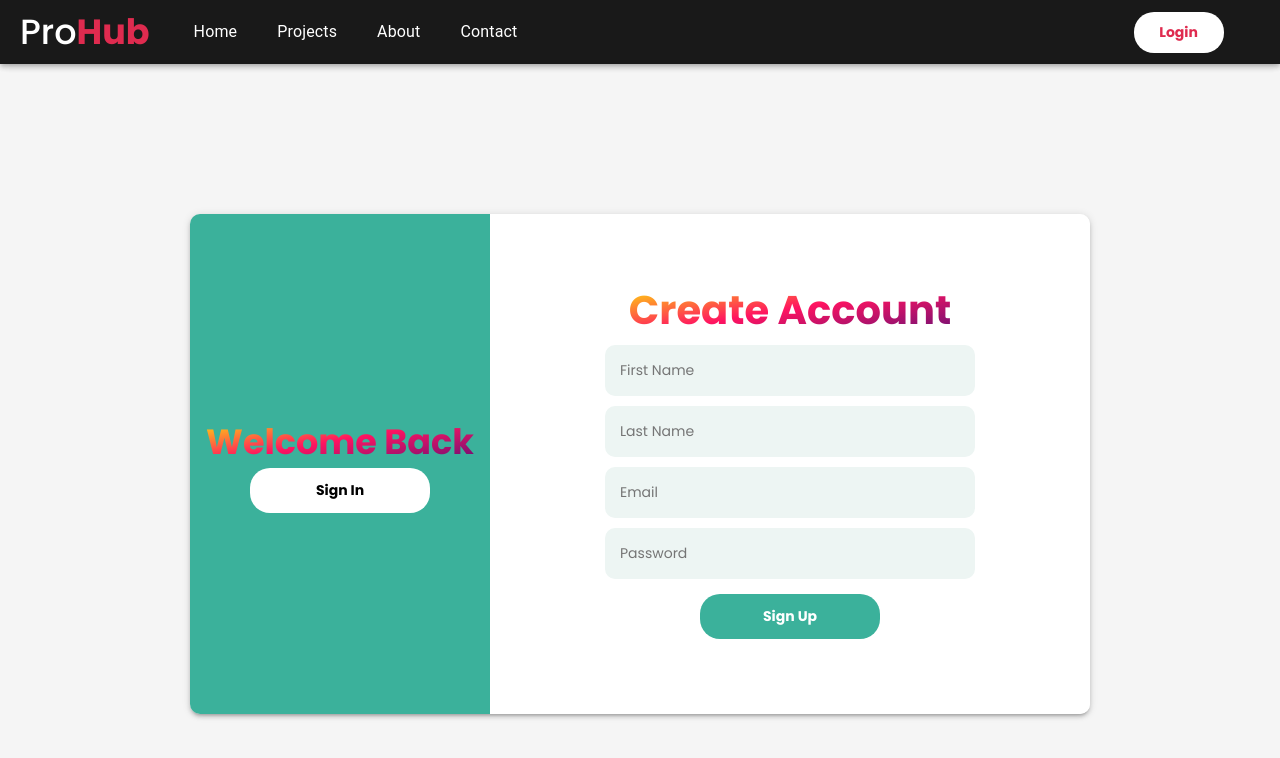
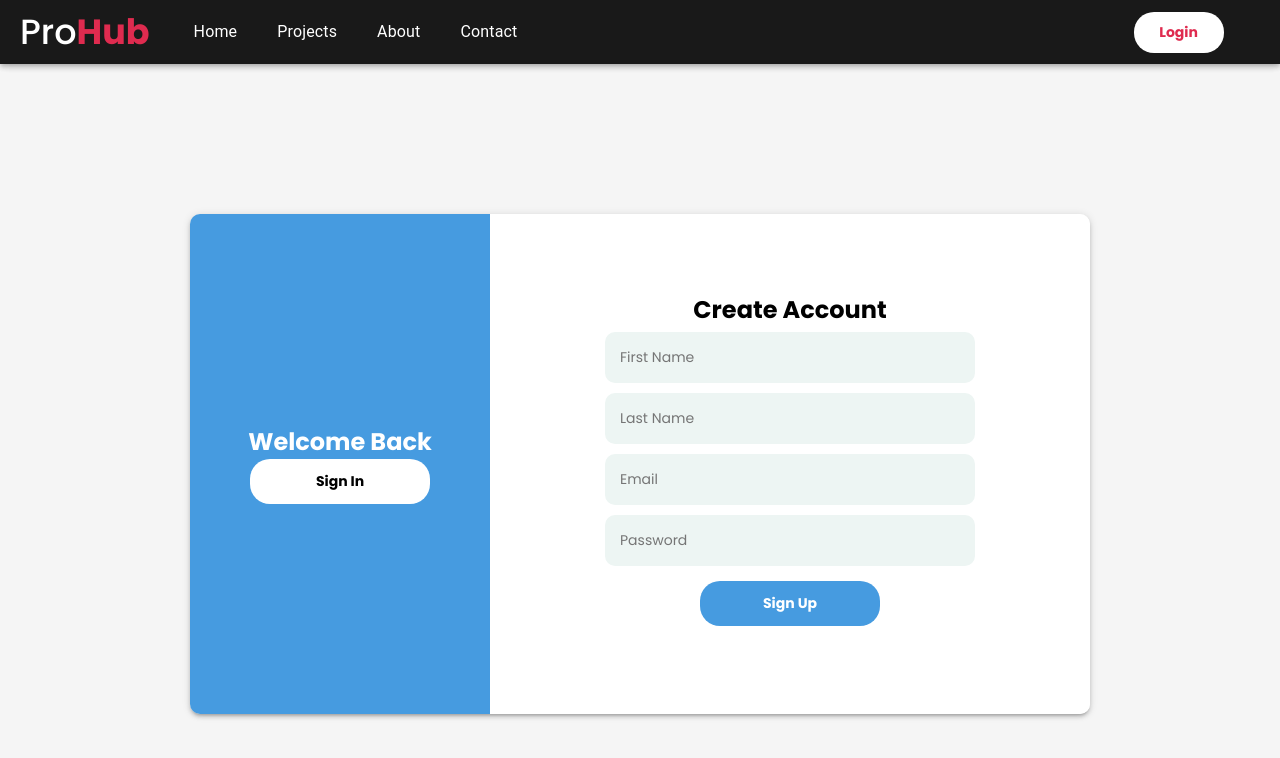
Before and after one commit to pranay202/Ideate, a React (Create React App) app in the folder client/: page /signup in a window 1280 px wide. Shown: the top 758 px of the page. Built offline with nearby package versions, Linux system fonts and the light colour scheme; a web font is replaced by a local one.

Commit message:
update auth

```diff
--- a/client/src/components/login/index.jsx
+++ b/client/src/components/login/index.jsx
@@ -34,7 +34,7 @@ const Login = () => {
 			<div className={styles.login_form_container}>
 				<div className={styles.left}>
 					<form className={styles.form_container} onSubmit={handleSubmit}>
-						<h1>Faculty/Admin</h1>
+						{/* <h1>Faculty/Admin</h1> */}
 						<h2>Login to Your Account</h2>
 						<input
 							type="email"
@@ -61,8 +61,8 @@ const Login = () => {
 					</form>
 				</div>
 				<div className={styles.right}>
-					<h1>Students</h1>
-					<h2>Login Here</h2>
+					{/* <h1>Students</h1> */}
+					<h2>Signup Here</h2>
 					<form className={styles.form_container} onSubmit={handleSubmit}>
 						{/* <input
 							type="email"
@@ -73,10 +73,10 @@ const Login = () => {
 							required
 							className={styles.input}
 						/> */}
-						<Link to="/home">
+						<Link to="/signup">
 							{error && <div className={styles.error_msg}>{error}</div>}
 							<button type="button" className={styles.white_btn}>
-								Login
+								Signup
 							</button>
 						</Link>
 					</form>
--- a/client/src/components/login/styles.module.css
+++ b/client/src/components/login/styles.module.css
@@ -18,7 +18,7 @@ h1{
 	 /* animation: textclip 2s linear infinite; */
 	 display: inline-block;
 	   /* font-size: 10px; */
-	 font-size: 40px;
+	 font-size: 27px;
 	 margin-top: 0;
  }
 
@@ -85,7 +85,7 @@ h1{
 	flex-direction: column;
 	align-items: center;
 	justify-content: center;
-	background-color: #3bb19b;
+	background-color: #469be0;
 	border-top-right-radius: 10px;
 	border-bottom-right-radius: 10px;
 }
@@ -112,7 +112,7 @@ h1{
 }
 
 .green_btn {
-	background-color: #3bb19b;
+	background-color: #469be0;
 	color: white;
 	margin: 10px;
 }
--- a/client/src/components/signup/index.jsx
+++ b/client/src/components/signup/index.jsx
@@ -40,7 +40,7 @@ const Signup = () => {
 		<div className={styles.signup_container}>
 			<div className={styles.signup_form_container}>
 				<div className={styles.left}>
-					<h1>Welcome Back</h1>
+					<h2>Welcome Back</h2>
 					{Loading && <Link to="/login">
 						<button type="button" className={styles.white_btn}>
 							Sign In
@@ -49,7 +49,7 @@ const Signup = () => {
 				</div>
 				<div className={styles.right}>
 					<form className={styles.form_container} onSubmit={handleSubmit}>
-						<h1>Create Account</h1>
+						<h2  className={styles.heading}>Create Account</h2>
 						<input
 							type="text"
 							placeholder="First Name"
--- a/client/src/components/signup/styles.module.css
+++ b/client/src/components/signup/styles.module.css
@@ -1,3 +1,5 @@
+
+
 .signup_container {
 	width: 100%;
 	min-height: 100vh;
@@ -22,7 +24,7 @@
 	flex-direction: column;
 	align-items: center;
 	justify-content: center;
-	background-color: #3bb19b;
+	background-color: #469be0;
 	border-top-left-radius: 10px;
 	border-bottom-left-radius: 10px;
 }
@@ -31,6 +33,11 @@
 	margin-top: 0;
 	color: white;
 	font-size: 35px;
+	align-self: center;
+}
+.left h2 {
+	margin-top: 0;
+	color: white;
 	align-self: center;
 }
 
@@ -43,6 +50,19 @@
 	background-color: white;
 	border-top-right-radius: 10px;
 	border-bottom-right-radius: 10px;
+}
+
+ .right h2 {
+	margin-top: 0;
+	color: white;
+	/* font-size: 40px; */
+	align-self: center;
+}
+ .right .heading {
+	margin-top: 0;
+	color: black;
+	/* font-size: 40px; */
+	align-self: center;
 }
 
 .form_container {
@@ -92,7 +112,8 @@
 }
 
 .green_btn {
-	background-color: #3bb19b;
+	background-color: #469be0;
+	/* background-color: #3bb19b; */
 	color: white;
 	margin: 10px;
 }
```
